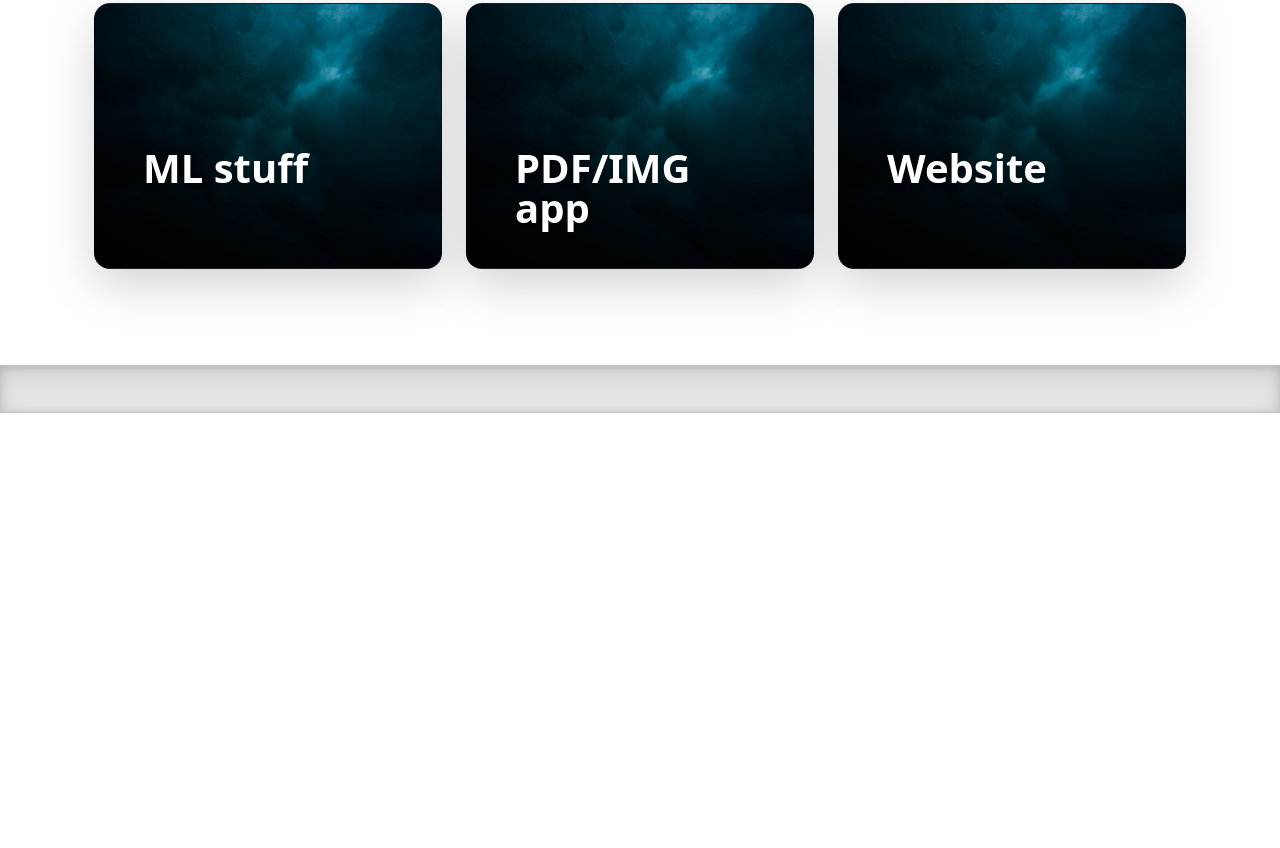
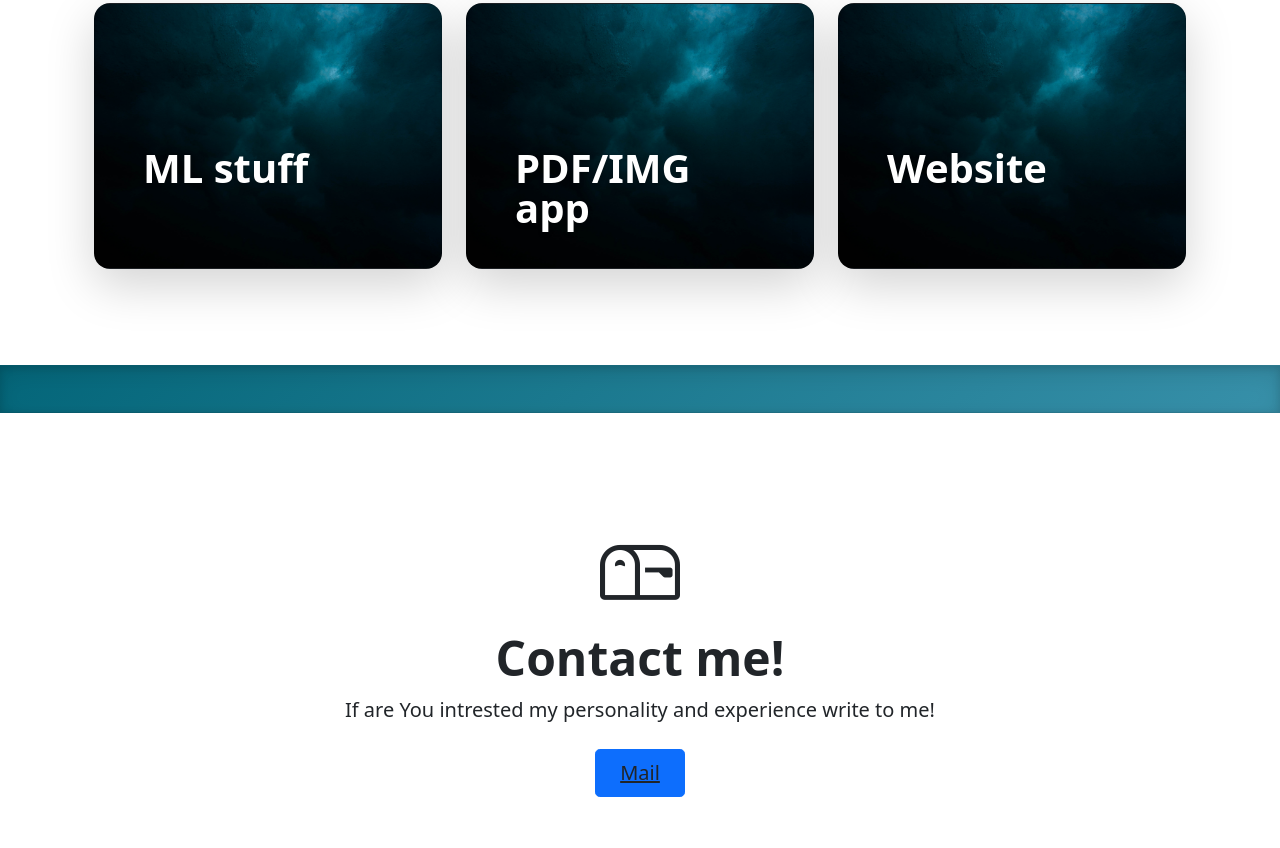
Before and after one commit to adamwlodarczyk1024/adamwlodarczyk1024.github.io, a plain HTML site: page index.html in a window 1280 px wide. Shown: the part 880-1728 px from the top of the page. Before the commit the page ends 1293 px from the top, so only its background shows below. Drawn offline with nearby package versions, Linux system fonts and the light colour scheme.

Commit message:
animation divider and add mail section

```diff
--- a/css/style.css
+++ b/css/style.css
@@ -12,7 +12,7 @@ body{
     box-shadow: 0 .5rem .5rem rgba(0,0,0, 0.15);
     }
 .logo{
-    height: 3.5rem;
+    height: 2.5rem;
     width: auto;
 }
 .nav-link{
@@ -26,8 +26,23 @@ i{
 }
 
 
+.gradient-bg {
+  background: linear-gradient(-45deg, #469cb7, #016477, #001219, #0000);
+  background-size: 400% 400%;
+  animation: gradient 15s ease infinite;
+}
 
-
+@keyframes gradient {
+  0% {
+      background-position: 0% 50%;
+  }
+  50% {
+      background-position: 100% 50%;
+  }
+  100% {
+      background-position: 0% 50%;
+  }
+}
 
 
 
--- a/index.html
+++ b/index.html
@@ -97,7 +97,7 @@
   </nav>
   <img src="img/businessman-with-arms-crossed-smiling.jpg" alt="" class="background-me w-100">
 
-  <div class="b-example-divider"></div>
+  <div class="b-example-divider gradient-bg"></div>
 
   <div class="container px-4 py-5" id="custom-cards">
     <h2 class="pb-2 border-bottom">Projects</h2>
@@ -129,9 +129,21 @@
     </div>
   </div>
 
-  <div class="b-example-divider"></div>
+  <div class="b-example-divider gradient-bg"></div>
 
+<!-- Contact me!-->
 
+<div class="px-4 py-5 my-5 text-center">
+  <i class="  bi bi-mailbox" style="font-size:5rem;"></i>
+
+  <h1 class="display-5 fw-bold">Contact me!</h1>
+  <div class="col-lg-6 mx-auto">
+    <p class="lead mb-4">If are You intrested my personality and experience write to me!</p>
+    <div class="d-grid gap-2 d-sm-flex justify-content-sm-center">
+      <button type="button" class="btn btn-primary btn-lg px-4 gap-3"><a class="text-dark" href="mailto:adam.wlodarczyk1024@gmail.com">Mail</a> </button>
+    </div>
+  </div>
+</div>
 
 
 
```
